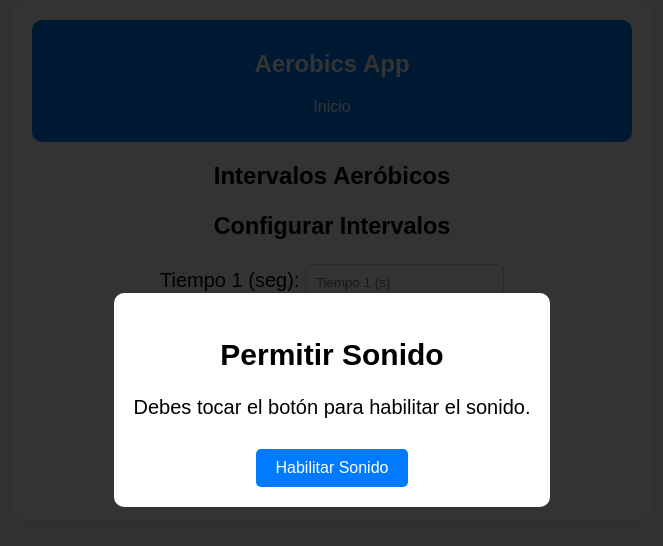
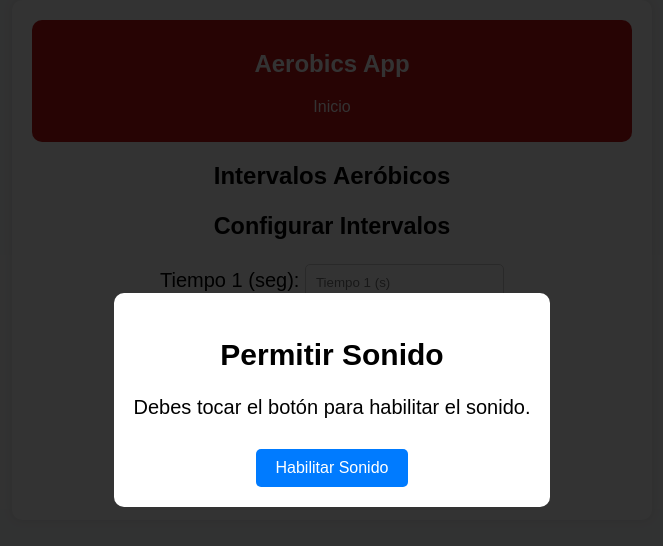
Before and after one commit to LauchaDB/aerobics_app, a React (Create React App) app: page / in a window 1280 px wide. Shown: the top 546 px of the page, without its empty margins (308-971 px from the left). Built offline with nearby package versions, Linux system fonts and the light colour scheme.

Commit message:
Agregado favicon y meta tags

```diff
--- a/public/index.html
+++ b/public/index.html
@@ -2,12 +2,12 @@
 <html lang="en">
   <head>
     <meta charset="utf-8" />
-    <link rel="icon" href="%PUBLIC_URL%/favicon.ico" />
+    <link rel="icon" href="%PUBLIC_URL%/run.png" />
     <meta name="viewport" content="width=device-width, initial-scale=1" />
     <meta name="theme-color" content="#000000" />
     <meta
       name="description"
-      content="Web site created using create-react-app"
+      content="App de Aeróbicos"
     />
     <link rel="apple-touch-icon" href="%PUBLIC_URL%/logo192.png" />
     <!--
@@ -24,7 +24,7 @@
       work correctly both with client-side routing and a non-root public URL.
       Learn how to configure a non-root public URL by running `npm run build`.
     -->
-    <title>React App</title>
+    <title>Aerobics App</title>
   </head>
   <body>
     <noscript>You need to enable JavaScript to run this app.</noscript>
--- a/src/styles.css
+++ b/src/styles.css
@@ -16,7 +16,7 @@ body {
 }
 
 .menu {
-    background: #007bff;
+    background: #c51414;
     color: white;
     padding: 10px;
     border-radius: 10px;
```
Also changed, not shown: public/run.png (added).
